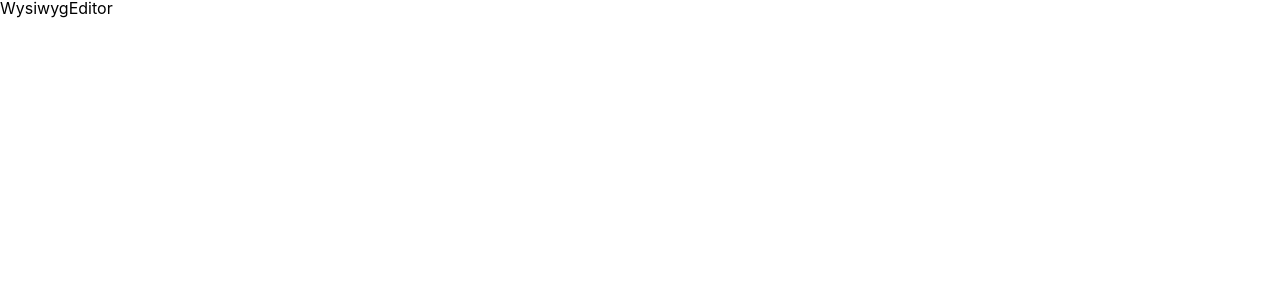
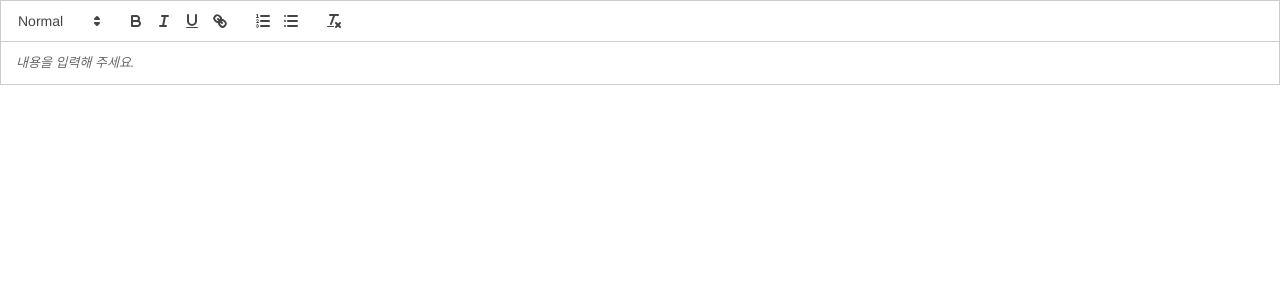
Before and after one commit to DINTeam/do-it-news-web-front, a Next.js app: page /writetestpage in a window 1280 px wide. Shown: the top 300 px of the page. Built offline with nearby package versions, Linux system fonts and the light colour scheme; sample sign-in values are in the browser's storage.

Commit message:
[Feature] quill editor 적용

```diff
--- a/components/wysiwygEditor/index.js
+++ b/components/wysiwygEditor/index.js
@@ -1,5 +1,27 @@
+/* eslint-disable global-require */
+import { useEffect, useRef } from 'react';
+import 'quill/dist/quill.snow.css';
+
 const WysiwygEditor = () => {
-  return <div>WysiwygEditor</div>;
+  const Quill = typeof window === 'object' ? require('quill') : () => false;
+
+  const quillElement = useRef();
+  const quillInstance = useRef();
+
+  const options = {
+    placeholder: '내용을 입력해 주세요.',
+    theme: 'snow',
+  };
+
+  useEffect(() => {
+    quillInstance.current = new Quill(quillElement.current, options);
+  }, []);
+
+  return (
+    <div className="wrapper">
+      <div ref={quillElement} />
+    </div>
+  );
 };
 
 export default WysiwygEditor;
```
